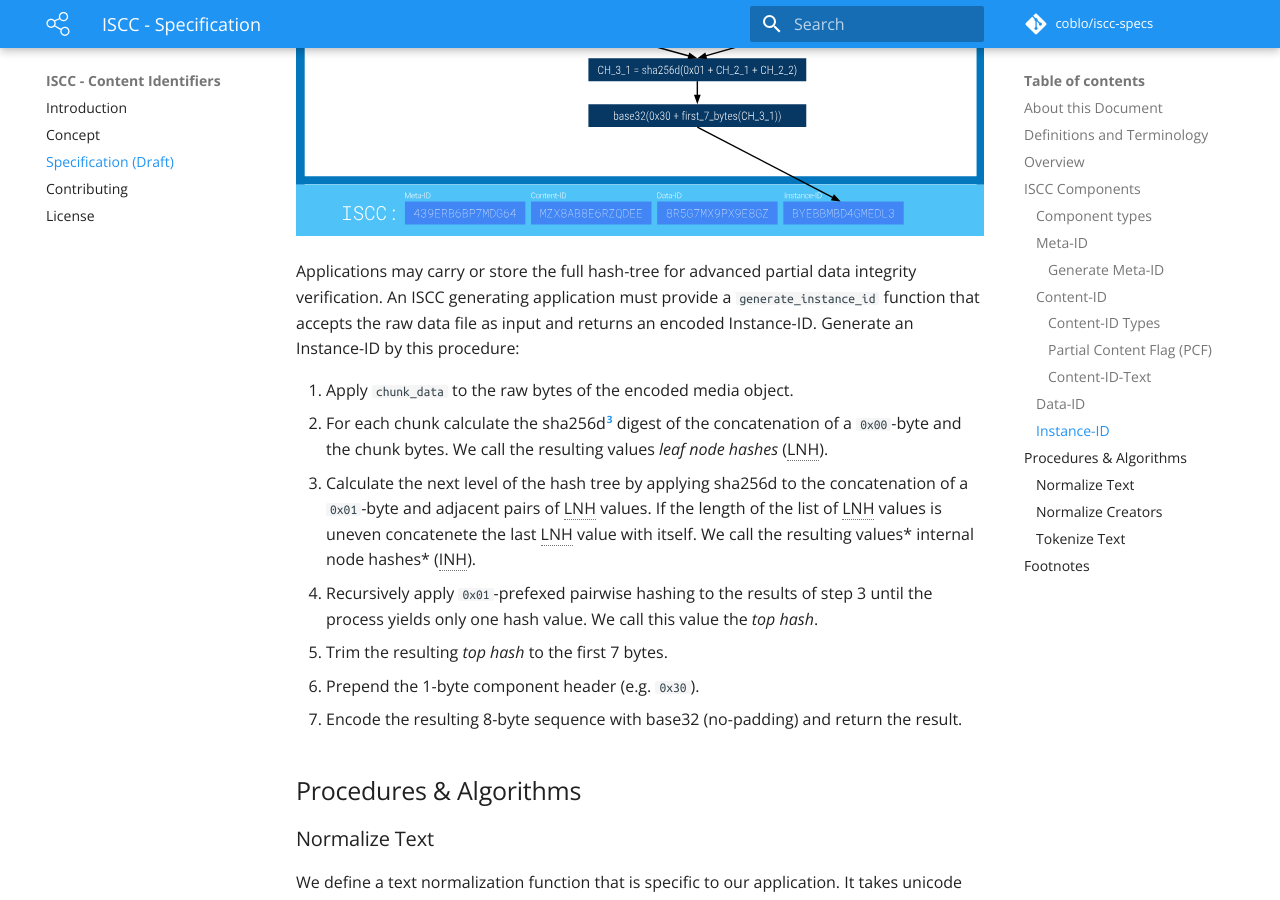
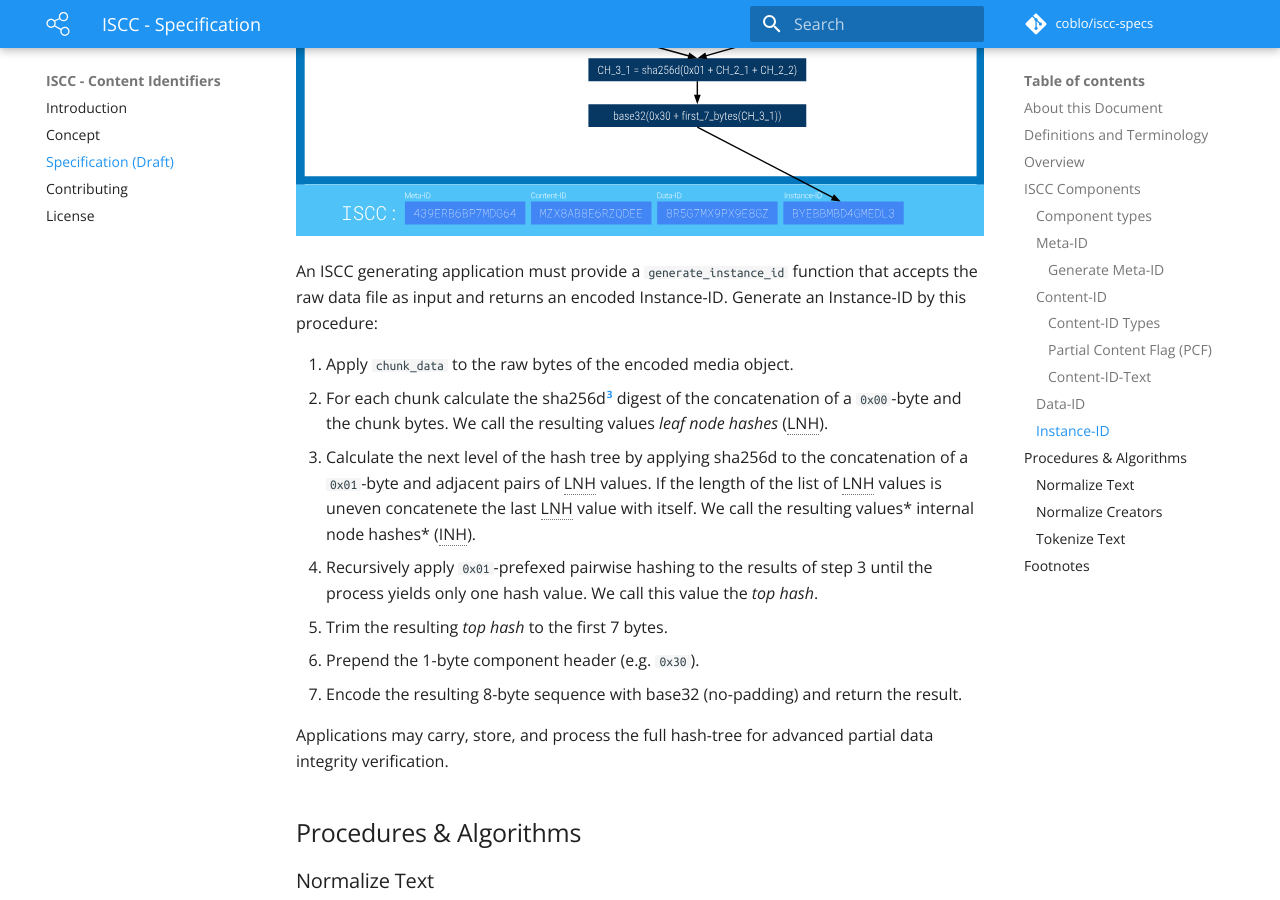
Before and after one commit to iscc/iscc-specs, an MkDocs documentation site: the page built from docs/specification.md, in a window 1280 px wide and 900 px high, scrolled down 6171 px. Built offline with MkDocs 1.6.1 and Material for MkDocs 9.7.7, drawn with Linux system fonts in a browser that asks for light colours; comment, search, counter and statistics services are not loaded; old or Windows-style settings are respelled for this version of MkDocs; some of the changed lines change nothing that is shown; some of the changed text lies outside the part shown.

Commit message:
Minor spec edits

```diff
--- a/docs/specification.md
+++ b/docs/specification.md
@@ -144,7 +144,7 @@ The Instance-ID is built from the raw data of the media object to be identified
 
 ![iscc-creation-instance-id](images/iscc-creation-instance-id.svg)
 
-Applications may carry or store the full hash-tree for advanced partial data integrity verification. An ISCC generating application must provide a `generate_instance_id` function that accepts the raw data file as input and returns an encoded Instance-ID. Generate an Instance-ID by this procedure:
+An ISCC generating application must provide a `generate_instance_id` function that accepts the raw data file as input and returns an encoded Instance-ID. Generate an Instance-ID by this procedure:
 
 1. Apply `chunk_data` to the raw bytes of the encoded media object.
 2. For each chunk calculate the sha256d[^sha256d] digest of the concatenation of a `0x00`-byte and the chunk bytes. We call the resulting values *leaf node hashes* (LNH).
@@ -153,6 +153,8 @@ Applications may carry or store the full hash-tree for advanced partial data int
 5. Trim the resulting *top hash* to the first 7 bytes.
 6. Prepend the 1-byte component header (e.g. `0x30`).
 7. Encode the resulting 8-byte sequence with base32 (no-padding) and return the result.
+
+Applications may carry, store, and process the full hash-tree for advanced partial data integrity verification.
 
 
 ## Procedures & Algorithms
@@ -180,6 +182,8 @@ We define a text normalization function that is specific to our application. It
 !!! todo
 
     Specify `tokenize_text` function
+
+*[CDC]: Content defined chunking
 
 *[ISCC Code]: Base32 encoded representation of an ISCC
 
```
